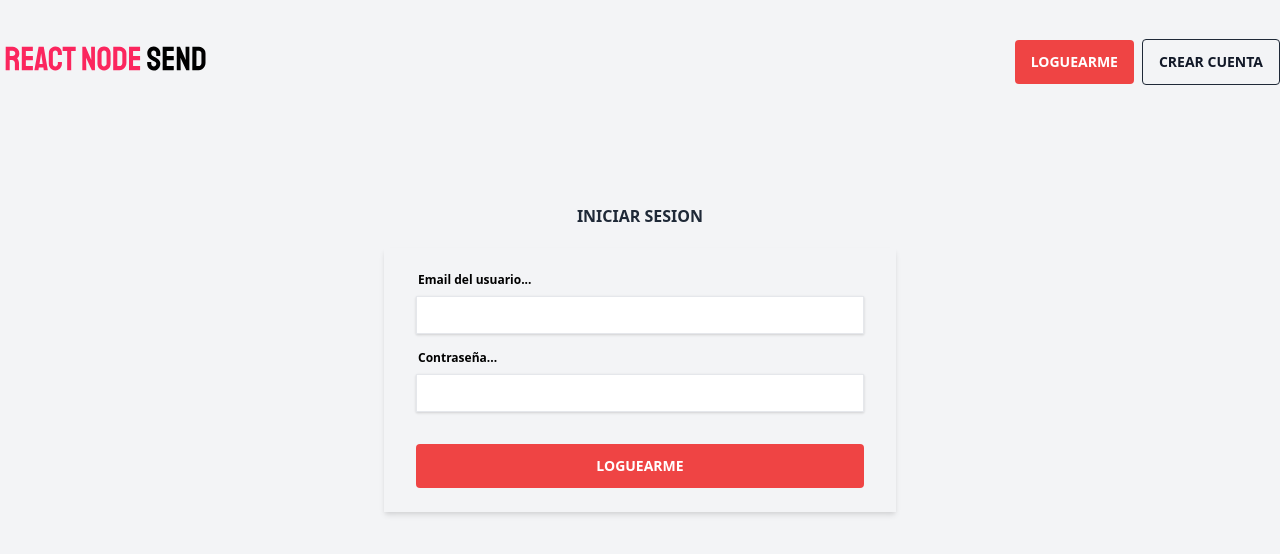
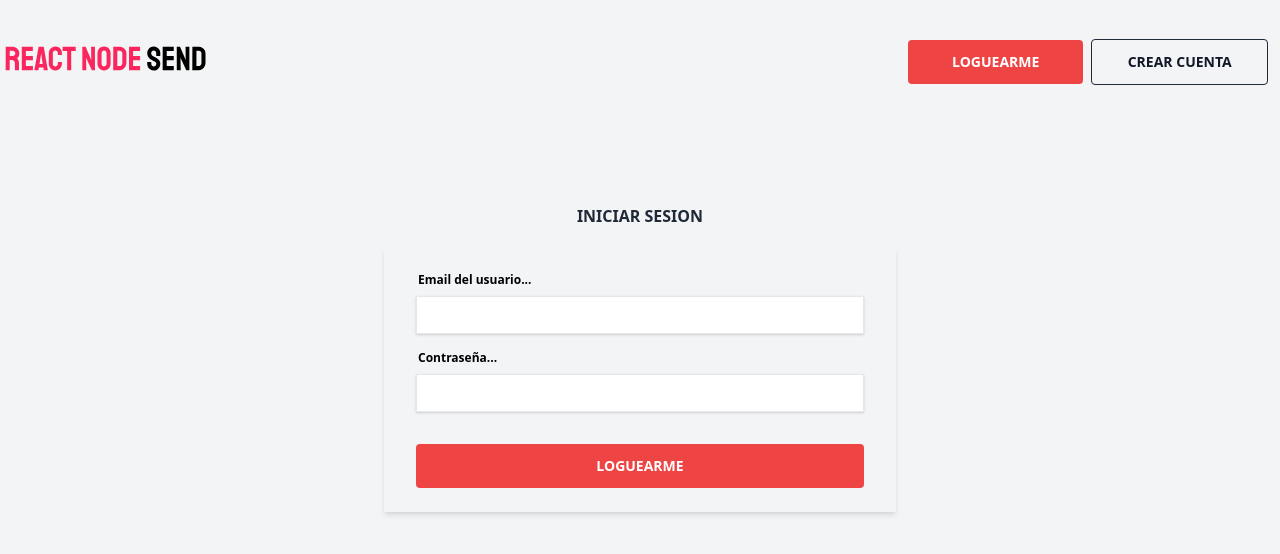
Before and after one commit to juanluna96/nodesend-frontend, a Next.js app: page /login in a window 1280 px wide. Shown: the top 554 px of the page. Built offline with nearby package versions, Linux system fonts and the light colour scheme.

Commit message:
Routing Dinamico con Next.js

```diff
--- a/components/Header.js
+++ b/components/Header.js
@@ -32,12 +32,12 @@ const Header = () => {
                         </div>
                     )
                     : (
-                        <div className="flex flex-col items-center justify-between py-0 md:flex-row">
+                        <div className="flex flex-col items-center justify-between w-full px-3 py-0 md:flex-row md:max-w-sm">
                             <Link href="/login">
-                                <a className="px-4 py-3 mr-2 text-sm font-bold text-center text-white uppercase transition-all duration-150 ease-linear bg-red-500 rounded outline-none hover:bg-red-600 hover:text-gray-200 active:bg-red-500 focus:outline-none">Loguearme</a>
+                                <a className="w-full px-4 py-3 my-2 mr-2 text-sm font-bold text-center text-white uppercase transition-all duration-150 ease-linear bg-red-500 rounded outline-none hover:bg-red-600 hover:text-gray-200 active:bg-red-500 focus:outline-none">Loguearme</a>
                             </Link>
                             <Link href="/crearcuenta">
-                                <a className="px-4 py-3 text-sm font-bold text-gray-900 uppercase transition-all duration-150 ease-linear bg-transparent border border-gray-800 border-solid rounded outline-none hover:bg-gray-800 hover:text-white active:bg-gray-900 focus:outline-none" >
+                                <a className="w-full px-4 py-3 my-2 text-sm font-bold text-center text-gray-900 uppercase transition-all duration-150 ease-linear bg-transparent border border-gray-800 border-solid rounded outline-none hover:bg-gray-800 hover:text-white active:bg-gray-900 focus:outline-none" >
                                     Crear cuenta
                                 </a>
                             </Link>
--- a/pages/index.js
+++ b/pages/index.js
@@ -30,13 +30,15 @@ const Home = () => {
 
   return (
     <Layout>
-      <div className="mx-auto mb-32 md:w-4/5 xl:w-3/5">
+      <div className="px-3 mx-auto mb-32 md:w-4/5 xl:w-3/5">
         {
           url
             ? (
               <>
                 <p className="px-3 text-2xl text-center md:text-4xl">El enlace para compartir el archivo es:</p>
-                <a href={ enlace } target="_blank" rel="noreferrer" className="block px-3 my-4 text-2xl italic text-center text-red-500 md:text-4xl">{ enlace }</a>
+                <Link href={ enlace }>
+                  <a target="_blank" className="block px-3 my-4 text-2xl italic text-center text-red-500 md:text-4xl">{ enlace }</a>
+                </Link>
                 <button
                   onClick={ () => copiarEnlace() }
                   className="flex items-center justify-center w-full px-4 py-3 my-5 text-sm font-bold text-center text-white uppercase transition-all duration-150 ease-linear bg-red-500 rounded outline-none hover:bg-red-600 hover:text-gray-200 active:bg-red-500 focus:outline-none"
```
Also changed, not shown: pages/enlaces/[enlace].js (added, +12 -0 lines).
